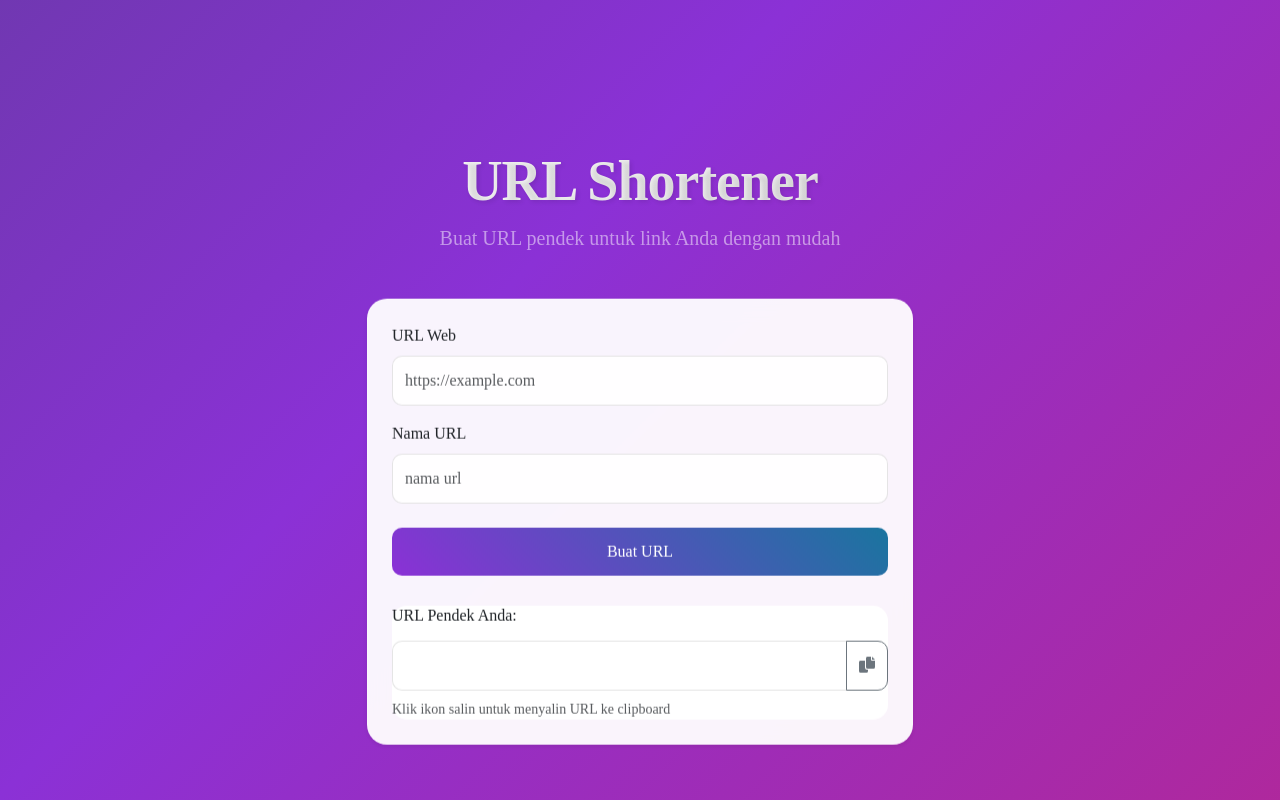
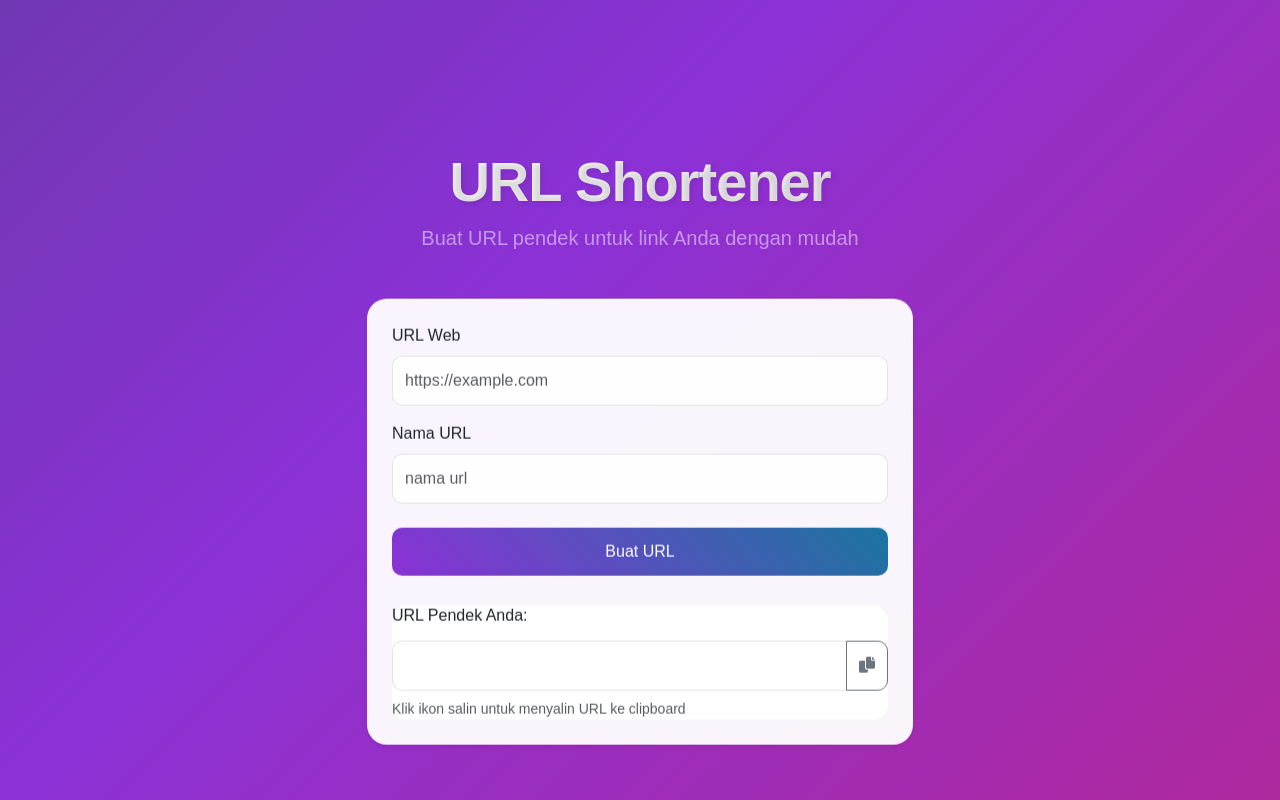
Before and after one commit to herzonly/shortener-url, a website: page public/index.html in a window 1280 px wide. Drawn offline with nearby package versions, Linux system fonts and the light colour scheme.

Commit message:
By herza

```diff
--- a/public/index.html
+++ b/public/index.html
@@ -29,6 +29,10 @@
             0% { transform: translateY(0px); }
             50% { transform: translateY(-10px); }
             100% { transform: translateY(0px); }
+        }
+
+        * {
+            font-family: 'Poppins', sans-serif;
         }
 
         body {
```
